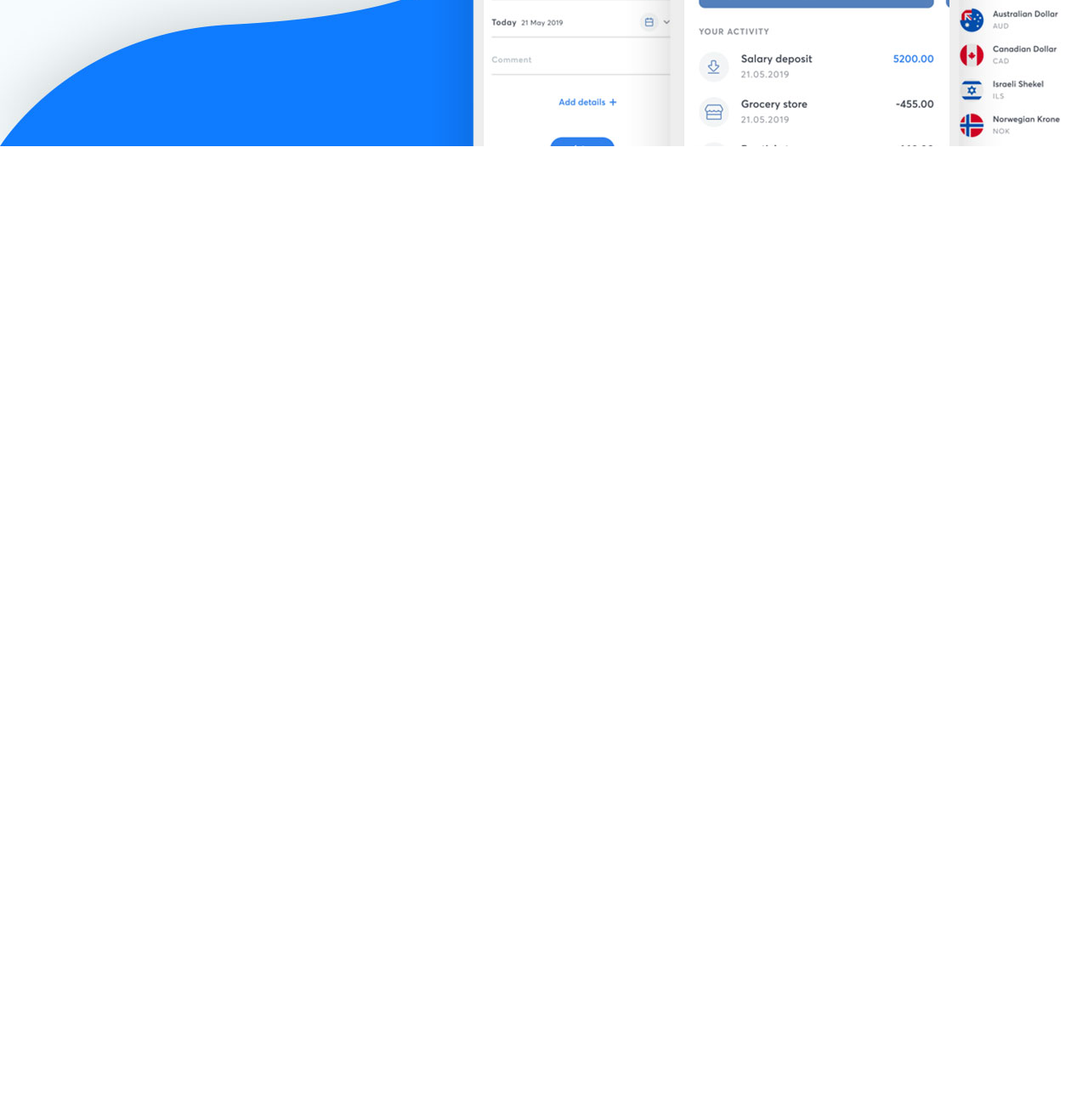
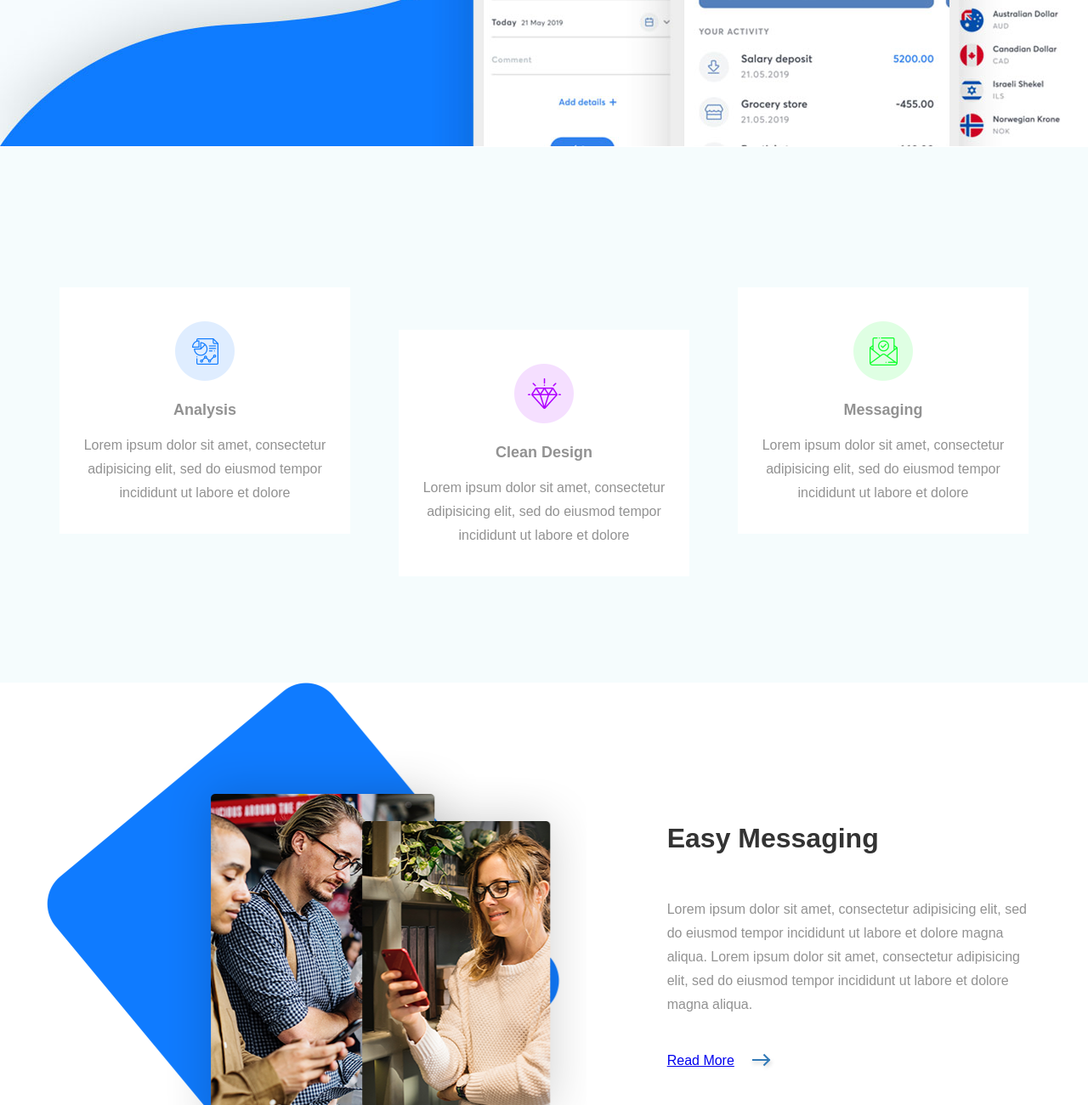
Before and after one commit to zenaZi/AppSon_Academy, a plain HTML site: page index.html in a window 1280 px wide. Shown: the part 872-2172 px from the top of the page at 85% size. Before the commit the page ends 1045 px from the top, so only its background shows below. Drawn offline with Linux system fonts and the light colour scheme.

Commit message:
добавлен блок about

```diff
--- a/css/css.css
+++ b/css/css.css
@@ -72,6 +72,7 @@ h1, h2, h3, h4, h5, h6 {
 }
 
 .button {
+    text-decoration: none;
     text-transform: uppercase;
     border: 1px solid #0063dd;
     border-radius: 25px;
@@ -136,7 +137,7 @@ h1, h2, h3, h4, h5, h6 {
     font-weight: bold;
     color: #ffffff;
     background: #0f7bff;
-
+    text-decoration: none;
 }
 
 .button__two {
@@ -147,5 +148,157 @@ h1, h2, h3, h4, h5, h6 {
     border-radius: 25px;
     font-weight: bold;
     color: #0f7bff;
+    text-decoration: none;
+}
+
+/*features*/
+
+.features {
+    background-color: #f5fcfd;
+    height: 630px;
+}
+
+.features-block {
+    display: flex;
+    justify-content: space-between;
+    padding-top: 165px;
+    padding-left: 15px;
+    padding-right: 15px;
+}
+.features-item {
+    flex-basis: 30%;
+    width: 360px;
+    height: 290px;
+    background-color: #fff;
+    text-align: center;
+}
+
+.item-two {
+    margin-top: 50px;
+}
+
+.features-images {
+    display: block;
+    margin-bottom: 22px;
+    margin-left: auto;
+    margin-right: auto;
+    padding-top: 40px;
+}
+
+.features-title {
+    font-weight: bold;
+    font-size: 18px;
+    line-height: 24px;
+    margin: 0;
+    margin-bottom: 16px;
+}
+
+.features-text {
+    font-weight: normal;
+    font-size: 16px;
+    line-height: 28px;
+    margin: 0;
+}
+
+/* messaging */
+.about {
+    background-color: #fff;
+    height: 1190px;
+}
+
+.about-content {
+    display: flex;
+    justify-content: space-between;
+    align-items: center;
 
 }
+
+.text-one {
+    margin-left: 95px;
+}
+
+.text-two {
+    margin-right: 75px;
+}
+
+.about-title {
+    font-weight: bold;
+    font-size: 32px;
+    line-height: 59px;
+    color: #333333;
+    margin-top: 0;
+    margin-bottom: 40px;
+}
+
+.about-description {
+    font-size: 16px;
+    line-height: 28px;
+    max-width: 555px;
+    margin-top: 0;
+    margin-bottom: 38px;
+}
+
+.about-images {
+    width: 800px;
+    height: 610px;
+    background-image: url('../img/App Screens.png');
+    background-repeat: no-repeat;
+}
+
+.about-two {
+    background-image: url('../img/App Screens2.png');
+}
+
+.arrow-1 {
+    cursor: pointer;
+    position: relative;
+    width: 8px;
+    height: 3px;
+    margin-top: -5px;
+    margin-left: 100px;
+}
+.arrow-1 div {
+    position: relative;
+    top: -10px;
+    width: 20px;
+    height: 2px;
+    background-color: #337AB7;
+    box-shadow: 0 3px 5px rgba(0, 0, 0, .2);
+    left:0;
+    display: block;
+}
+.arrow-1 div::after {
+    content: '';
+    position: absolute;
+    width: 10px;
+    height: 2px;
+    top: -3px;
+    right: -2px;
+    background-color: #337AB7;
+    transform: rotate(45deg);
+}
+.arrow-1 div::before {
+    content: '';
+    position: absolute;
+    width: 10px;
+    height: 2px;
+    top: 3px;
+    right: -2px;
+    background-color: #337AB7;
+    box-shadow: 0 3px 5px rgba(0, 0, 0, .2);
+    transform: rotate(-45deg);
+}
+.arrow-1:hover {
+    animation: arrow-1 1s linear infinite;
+}
+@keyframes arrow-1 {
+    0% {
+        left:0;
+    }
+    50% {
+        left:10px;
+    }
+    100% {
+        left:0;
+    }
+}
--- a/index.html
+++ b/index.html
@@ -16,11 +16,12 @@
                 <a class="nav__link" href="#">Features</a>
                 <a class="nav__link" href="#">Prong</a>
                 <a class="nav__link" href="#">Pages</a>
-                <a class="button">sign up</a>
+                <a class="button" href="#">sign up</a>
             </nav>
-
         </div>
+        <!-- / .header__inner -->
     </div>
+    <!-- / .header__container -->
 </header>
 
 
@@ -28,19 +29,94 @@
     <div class="container">
         <h1 class="intro__title">Best Desktop App for You</h1>
         <div class="intro_inner">
-        <p class="intro_parag">Lorem ipsum dolor sit amet, consectetur adipisicing elit,
-            sed do eiusmod tempor incididunt ut<br> labore et dolore magna aliqua.
-            adipisicing elit, sed do eiusmod tempor incididunt ut labore
-            et<br> dolore magna aliqua.</p>
+            <p class="intro_parag">Lorem ipsum dolor sit amet, consectetur adipisicing elit,
+                sed do eiusmod tempor incididunt ut<br> labore et dolore magna aliqua.
+                adipisicing elit, sed do eiusmod tempor incididunt ut labore
+                et<br> dolore magna aliqua.</p>
             <div class="intro__button">
-                <a class="button__one">Downdload</a>
-                <a class="button__two">Free Trial</a>
+                <a class="button__one" href="#">Download</a>
+                <a class="button__two" href="#">Free Trial</a>
             </div>
+        </div>
+        <!-- / .intro-inner -->
+    </div>
+    <!-- / .container -->
+</div>
+<!-- / .intro -->
 
 
+<div class="features">
+    <div class="container">
+        <div class="features-block">
+            <div class="features-item">
+                <img src="img/analysis.png" alt="Analysis" class="features-images">
+                <h3 class="features-title">Analysis</h3>
+                <p class="features-text">Lorem ipsum dolor sit amet,
+                    consectetur adipisicing elit, sed do eiusmod tempor incididunt ut labore et dolore</p>
+            </div>
+            <div class="features-item item-two">
+                <img src="img/clean.png" alt="Clean Design" class="features-images">
+                <h3 class="features-title">Clean Design</h3>
+                <p class="features-text">Lorem ipsum dolor sit amet,
+                    consectetur adipisicing elit, sed do eiusmod tempor incididunt ut labore et dolore</p>
+            </div>
+            <div class="features-item">
+                <img src="img/messaging.png" alt="Messaging" class="features-images">
+                <h3 class="features-title">Messaging</h3>
+                <p class="features-text">Lorem ipsum dolor sit amet,
+                    consectetur adipisicing elit, sed do eiusmod tempor incididunt ut labore et dolore</p>
+            </div>
         </div>
+        <!-- / .features-block -->
     </div>
+    <!-- / .container -->
 </div>
+<!-- / .features -->
+
+<div class="about">
+    <div class="container">
+        <div class="about-content">
+            <div class="about-images">
+            </div>
+            <!-- / .about-images -->
+            <div class="about-text text-one">
+            <h2 class="about-title">Easy Messaging</h2>
+            <p class="about-description">Lorem ipsum dolor sit amet, consectetur adipisicing elit,
+                sed do eiusmod tempor incididunt ut labore et dolore magna aliqua.
+                Lorem ipsum dolor sit amet, consectetur adipisicing elit, sed do eiusmod
+                tempor incididunt ut labore et dolore magna aliqua.</p>
+            <a class="about-a" href="#">Read More
+                <div class="arrow-1">
+                <div></div>
+            </div></a>
+            </div>
+            <!-- / .about-text -->
+        </div>
+        <!-- / .about-content -->
+        <div class="about-content">
+
+            <div class="about-text text-two">
+                <h2 class="about-title">Keep In Touch</h2>
+                <p class="about-description">Lorem ipsum dolor sit amet, consectetur adipisicing elit,
+                    sed do eiusmod tempor incididunt ut labore et dolore magna aliqua.
+                    Lorem ipsum dolor sit amet, consectetur adipisicing elit, sed do eiusmod
+                    tempor incididunt ut labore et dolore magna aliqua.</p>
+                <a class="about-a" href="#">Read More
+                    <div class="arrow-1">
+                        <div></div>
+                    </div></a>
+            </div>
+            <!-- / .about-text -->
+            <div class="about-images about-two">
+            </div>
+            <!-- / .about-images -->
+        </div>
+        <!-- / .about-content -->
+    </div>
+    <!-- / .container -->
+</div>
+<!-- / .about -->
+
 
 
 </body>
```
Also changed, not shown: img/App Screens.png (added), img/App Screens2.png (added), img/analysis.png (added), img/clean.png (added), img/messaging.png (added).
